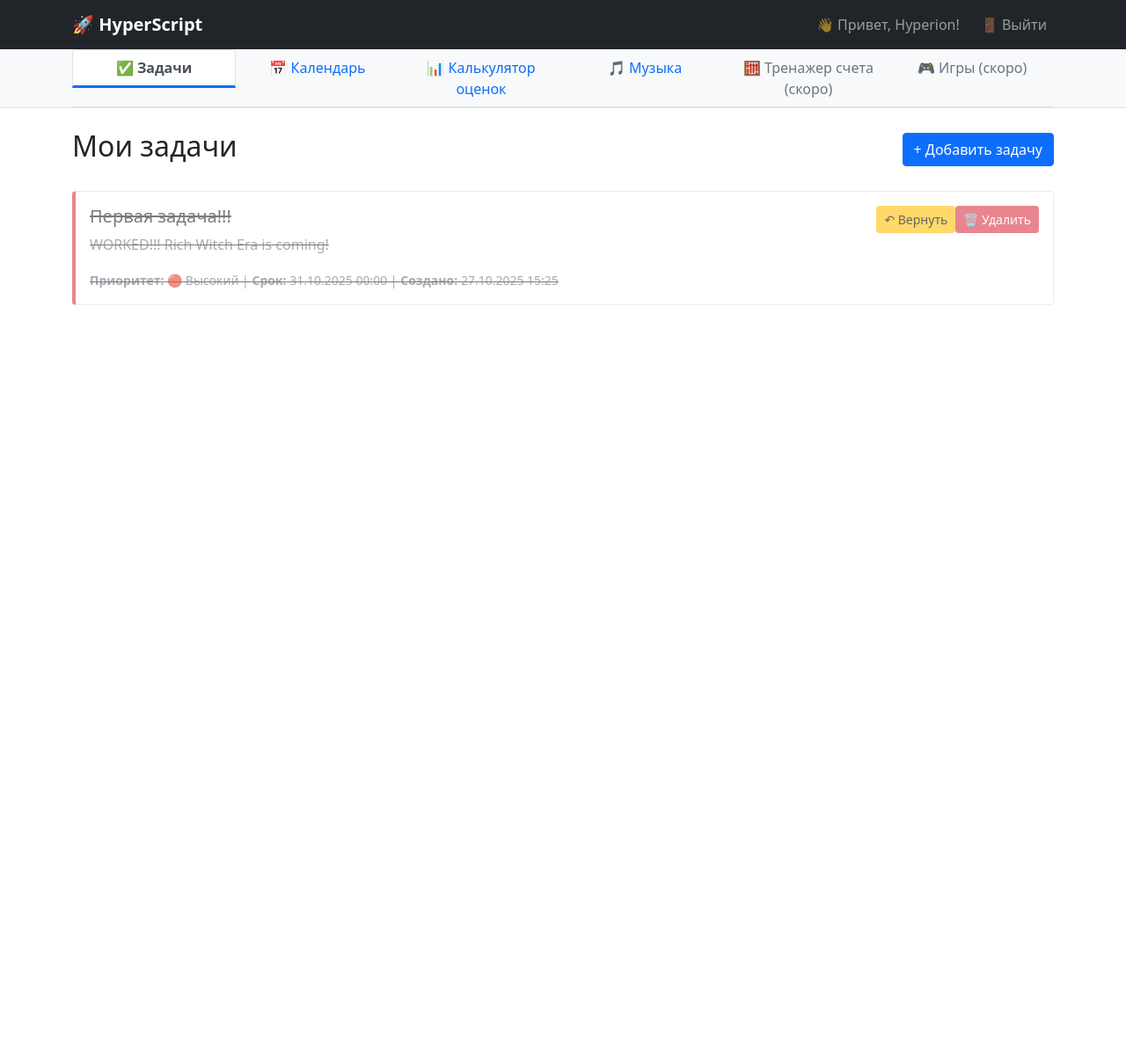
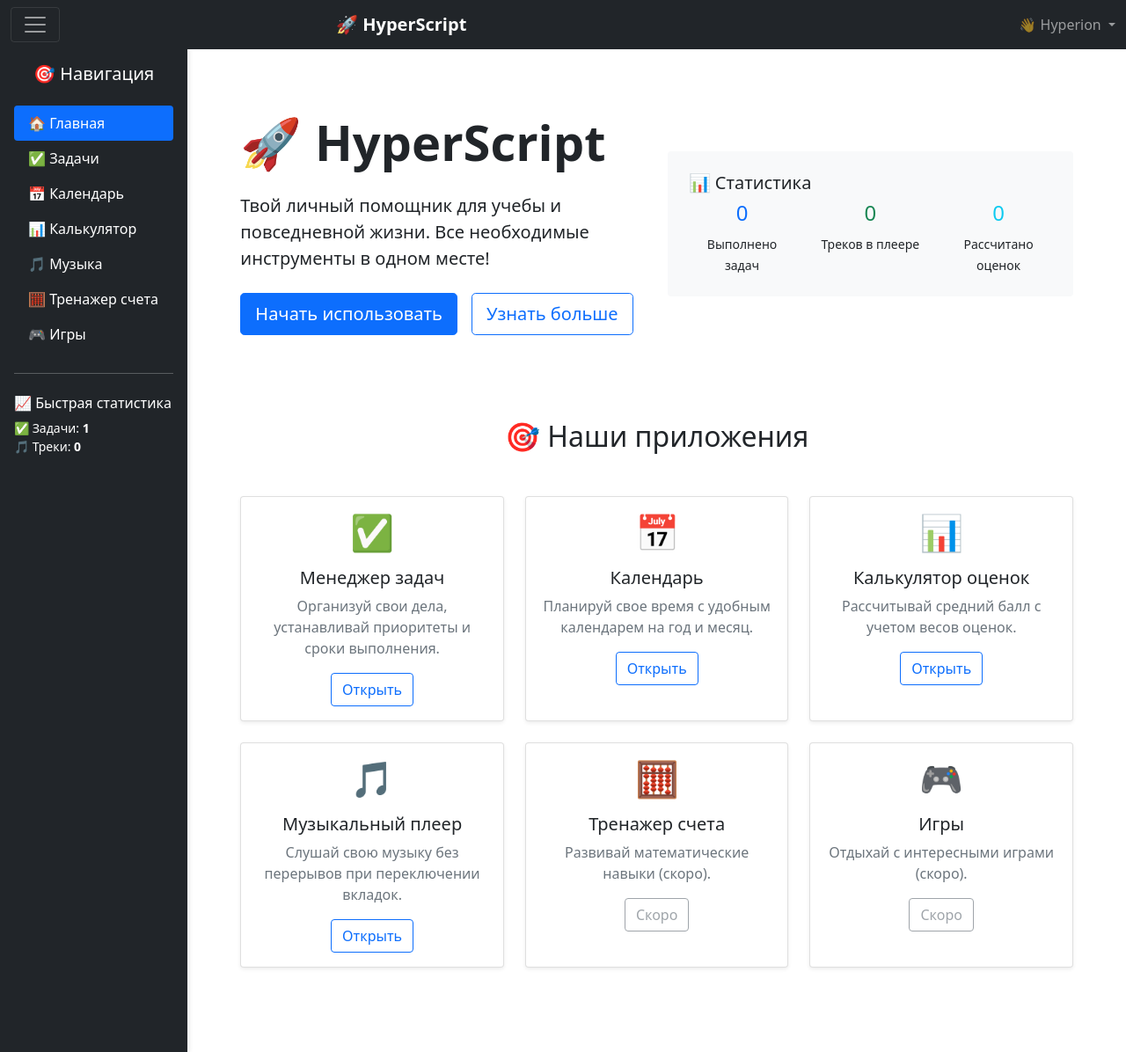
Before and after one commit to Hyperion612/HyperScript, a Django app: page / in a window 1280 px wide. Shown: the whole page at 88% size. Before the commit the page ends 347 px from the top, so only its background shows below. Run offline with Django 5.2, Linux system fonts and the light colour scheme; a user stored in the database is signed in; data comes from the database, SQL or seed files in the repository; data that the repository does not hold is empty.

Commit message:
Добавление главной страницы

```diff
--- a/hyperscript/templates/base.html
+++ b/hyperscript/templates/base.html
@@ -6,90 +6,137 @@
     <title>{% block title %}HyperScript{% endblock %}</title>
     <link href="https://cdn.jsdelivr.net/npm/bootstrap@5.1.3/dist/css/bootstrap.min.css" rel="stylesheet">
     <style>
-        .completed {
-            text-decoration: line-through;
-            opacity: 0.6;
-        }
+        .completed { text-decoration: line-through; opacity: 0.6; }
         .priority-low { border-left: 4px solid #0d6efd; }
         .priority-medium { border-left: 4px solid #ffc107; }
         .priority-high { border-left: 4px solid #dc3545; }
 
-        /* Стили для активной вкладки */
-        .nav-tabs .nav-link.active {
-            font-weight: bold;
-            border-bottom: 3px solid #0d6efd;
+        /* Сайдбар */
+        .sidebar {
+            min-height: 100vh;
+            box-shadow: 2px 0 5px rgba(0,0,0,0.1);
+            transition: all 0.3s;
+        }
+        .sidebar.collapsed {
+            margin-left: -250px;
+        }
+        .main-content {
+            transition: all 0.3s;
+        }
+        .sidebar-toggle {
+            cursor: pointer;
         }
 
-        /* Убираем стандартные отступы у навбара */
-        .navbar {
-            margin-bottom: 0;
-        }
+        /* Навигация */
+        .nav-link { transition: all 0.2s; }
+        .nav-link:hover { background-color: rgba(255,255,255,0.1); }
     </style>
 </head>
 <body>
-    <!-- Верхняя навигационная панель -->
-    <nav class="navbar navbar-expand-lg navbar-dark bg-dark">
-        <div class="container">
-            <a class="navbar-brand fw-bold" href="{% url 'task_list' %}">
+    <!-- Верхняя панель -->
+    <nav class="navbar navbar-dark bg-dark">
+        <div class="container-fluid">
+            <!-- Кнопка сайдбара -->
+            <button class="navbar-toggler sidebar-toggle" type="button">
+                <span class="navbar-toggler-icon"></span>
+            </button>
+
+            <!-- Логотип -->
+            <a class="navbar-brand fw-bold mx-auto" href="{% url 'home' %}">
                 🚀 HyperScript
             </a>
 
+            <!-- Профиль -->
             <div class="navbar-nav ms-auto">
                 {% if user.is_authenticated %}
-                    <span class="navbar-text me-3">👋 Привет, {{ user.username }}!</span>
-                    <a class="nav-link" href="{% url 'logout' %}">🚪 Выйти</a>
+                    <div class="nav-item dropdown">
+                        <a class="nav-link dropdown-toggle" href="#" role="button" data-bs-toggle="dropdown">
+                            👋 {{ user.username }}
+                        </a>
+                        <ul class="dropdown-menu dropdown-menu-end">
+                            <li><a class="dropdown-item" href="{% url 'profile' %}">👤 Профиль</a></li>
+                            <li><hr class="dropdown-divider"></li>
+                            <li><a class="dropdown-item" href="{% url 'logout' %}">🚪 Выйти</a></li>
+                        </ul>
+                    </div>
                 {% else %}
+                    <div class="d-flex gap-2">
                         <a class="nav-link" href="{% url 'login' %}">🔑 Войти</a>
                         <a class="nav-link" href="{% url 'register' %}">📝 Регистрация</a>
+                    </div>
                 {% endif %}
             </div>
         </div>
     </nav>
 
-    <!-- Вкладки приложений -->
-    <div class="bg-light border-bottom">
-        <div class="container">
-            <ul class="nav nav-tabs nav-justified">
+    <div class="container-fluid">
+        <div class="row">
+            <!-- Сайдбар -->
+            <div class="col-md-3 col-lg-2 sidebar bg-dark text-white p-0" id="sidebar">
+                <div class="p-3">
+                    <h5 class="text-center mb-4">🎯 Навигация</h5>
+
+                    <ul class="nav nav-pills flex-column">
                         <li class="nav-item">
-                    <a class="nav-link {% if request.resolver_match.url_name == 'task_list' %}active{% endif %}"
+                            <a class="nav-link text-white {% if request.resolver_match.url_name == 'home' %}active{% endif %}"
+                               href="{% url 'home' %}">
+                                🏠 Главная
+                            </a>
+                        </li>
+                        <li class="nav-item">
+                            <a class="nav-link text-white {% if 'tasks' in request.path %}active{% endif %}"
                                href="{% url 'task_list' %}">
                                 ✅ Задачи
                             </a>
                         </li>
                         <li class="nav-item">
-                    <a class="nav-link {% if 'calendar' in request.path %}active{% endif %}"
+                            <a class="nav-link text-white {% if 'calendar' in request.path %}active{% endif %}"
                                href="{% url 'year_calendar' %}">
                                 📅 Календарь
                             </a>
                         </li>
                         <li class="nav-item">
-                    <a class="nav-link {% if 'calculator' in request.path %}active{% endif %}"
+                            <a class="nav-link text-white {% if 'calculator' in request.path %}active{% endif %}"
                                href="{% url 'grade_calculator' %}">
-                        📊 Калькулятор оценок
+                                📊 Калькулятор
                             </a>
                         </li>
                         <li class="nav-item">
-    <a class="nav-link {% if 'music' in request.path %}active{% endif %}"
+                            <a class="nav-link text-white {% if 'music' in request.path %}active{% endif %}"
                                href="{% url 'music_player' %}">
                                 🎵 Музыка
                             </a>
                         </li>
                         <li class="nav-item">
-                    <a class="nav-link disabled" href="#">
-                        🧮 Тренажер счета (скоро)
+                            <a class="nav-link text-white disabled" href="#">
+                                🧮 Тренажер счета
                             </a>
                         </li>
                         <li class="nav-item">
-                    <a class="nav-link disabled" href="#">
-                        🎮 Игры (скоро)
+                            <a class="nav-link text-white disabled" href="#">
+                                🎮 Игры
                             </a>
                         </li>
                     </ul>
+
+                    <hr class="my-4">
+
+                    <!-- Статистика -->
+                    {% if user.is_authenticated %}
+                    <div class="small">
+                        <h6>📈 Быстрая статистика</h6>
+                        <div class="mt-2">
+                            <div>✅ Задачи: <strong>{{ user.task_set.count|default:"0" }}</strong></div>
+                            <div>🎵 Треки: <strong>{{ user.musictrack_set.count|default:"0" }}</strong></div>
+                        </div>
+                    </div>
+                    {% endif %}
                 </div>
             </div>
 
-    <!-- Основное содержимое -->
-    <main class="container mt-4">
+            <!-- Основной контент -->
+            <div class="col-md-9 col-lg-10 main-content" id="mainContent">
+                <main class="p-4">
                     {% if messages %}
                         {% for message in messages %}
                             <div class="alert alert-{{ message.tags }} alert-dismissible fade show">
@@ -102,22 +149,77 @@
                     {% block content %}
                     {% endblock %}
                 </main>
+            </div>
+        </div>
+    </div>
+
+    <!-- Глобальный музыкальный плеер -->
+    <div id="globalPlayer" class="card fixed-bottom mb-3 mx-3" style="display: none; z-index: 1050;">
+        <div class="card-body py-2">
+            <div class="row align-items-center">
+                <div class="col-md-4">
+                    <strong id="nowPlaying">Не играет</strong>
+                </div>
+                <div class="col-md-6">
+                    <audio id="globalAudio" controls class="w-100">
+                        Ваш браузер не поддерживает аудио элементы.
+                    </audio>
+                </div>
+                <div class="col-md-2 text-end">
+                    <button onclick="stopGlobalPlayback()" class="btn btn-sm btn-danger">✖ Стоп</button>
+                </div>
+            </div>
+        </div>
+    </div>
 
     <script src="https://cdn.jsdelivr.net/npm/bootstrap@5.1.3/dist/js/bootstrap.bundle.min.js"></script>
 
-    <!-- Скрипт для подсветки активной вкладки -->
     <script>
-        document.addEventListener('DOMContentLoaded', function() {
-            // Автоматически определяем активную вкладку по URL
-            const currentPath = window.location.pathname;
-            const navLinks = document.querySelectorAll('.nav-tabs .nav-link');
+        // Управление сайдбаром
+        document.querySelector('.sidebar-toggle').addEventListener('click', function() {
+            const sidebar = document.getElementById('sidebar');
+            const mainContent = document.getElementById('mainContent');
 
-            navLinks.forEach(link => {
-                if (link.href.includes(currentPath) && currentPath !== '/') {
-                    link.classList.add('active');
+            sidebar.classList.toggle('collapsed');
+            mainContent.classList.toggle('col-md-12');
+        });
+
+        // Адаптивный сайдбар
+        function handleResize() {
+            const sidebar = document.getElementById('sidebar');
+            const mainContent = document.getElementById('mainContent');
+
+            if (window.innerWidth < 768) {
+                sidebar.classList.add('collapsed');
+                mainContent.classList.add('col-md-12');
             }
-            });
-        });
+        }
+
+        window.addEventListener('resize', handleResize);
+        document.addEventListener('DOMContentLoaded', handleResize);
+
+        // Музыкальный плеер (если используется)
+        let globalAudio = document.getElementById('globalAudio');
+        let globalPlayer = document.getElementById('globalPlayer');
+        let nowPlaying = document.getElementById('nowPlaying');
+
+        function playGlobal(audioUrl, trackTitle) {
+            if (globalAudio && globalPlayer && nowPlaying) {
+                globalAudio.src = audioUrl;
+                globalAudio.play();
+                nowPlaying.textContent = `Сейчас играет: ${trackTitle}`;
+                globalPlayer.style.display = 'block';
+            }
+        }
+
+        function stopGlobalPlayback() {
+            if (globalAudio && globalPlayer && nowPlaying) {
+                globalAudio.pause();
+                globalAudio.currentTime = 0;
+                globalPlayer.style.display = 'none';
+                nowPlaying.textContent = 'Не играет';
+            }
+        }
     </script>
 </body>
 </html>
--- /dev/null
+++ b/hyperscript/templates/home.html
@@ -0,0 +1,111 @@
+{% extends 'base.html' %}
+
+{% block title %}HyperScript - Главная{% endblock %}
+
+{% block content %}
+<div class="container">
+    <!-- Герой-секция -->
+    <div class="row align-items-center py-5">
+        <div class="col-lg-6">
+            <h1 class="display-4 fw-bold mb-4">🚀 HyperScript</h1>
+            <p class="lead mb-4">Твой личный помощник для учебы и повседневной жизни. Все необходимые инструменты в одном месте!</p>
+            <div class="d-flex gap-3">
+                <a href="{% url 'task_list' %}" class="btn btn-primary btn-lg">Начать использовать</a>
+                <a href="#apps" class="btn btn-outline-primary btn-lg">Узнать больше</a>
+            </div>
+        </div>
+        <div class="col-lg-6">
+            <div class="card bg-light border-0">
+                <div class="card-body p-4">
+                    <h5>📊 Статистика</h5>
+                    <div class="row text-center">
+                        <div class="col-4">
+                            <div class="h4 text-primary">{{ completed_tasks|default:"0" }}</div>
+                            <small>Выполнено задач</small>
+                        </div>
+                        <div class="col-4">
+                            <div class="h4 text-success">{{ uploaded_tracks|default:"0" }}</div>
+                            <small>Треков в плеере</small>
+                        </div>
+                        <div class="col-4">
+                            <div class="h4 text-info">{{ calculated_grades|default:"0" }}</div>
+                            <small>Рассчитано оценок</small>
+                        </div>
+                    </div>
+                </div>
+            </div>
+        </div>
+    </div>
+
+    <!-- Приложения -->
+    <div id="apps" class="row py-5">
+        <h2 class="text-center mb-5">🎯 Наши приложения</h2>
+
+        <div class="col-md-4 mb-4">
+            <div class="card h-100 shadow-sm">
+                <div class="card-body text-center">
+                    <div class="h1 mb-3">✅</div>
+                    <h5>Менеджер задач</h5>
+                    <p class="text-muted">Организуй свои дела, устанавливай приоритеты и сроки выполнения.</p>
+                    <a href="{% url 'task_list' %}" class="btn btn-outline-primary">Открыть</a>
+                </div>
+            </div>
+        </div>
+
+        <div class="col-md-4 mb-4">
+            <div class="card h-100 shadow-sm">
+                <div class="card-body text-center">
+                    <div class="h1 mb-3">📅</div>
+                    <h5>Календарь</h5>
+                    <p class="text-muted">Планируй свое время с удобным календарем на год и месяц.</p>
+                    <a href="{% url 'year_calendar' %}" class="btn btn-outline-primary">Открыть</a>
+                </div>
+            </div>
+        </div>
+
+        <div class="col-md-4 mb-4">
+            <div class="card h-100 shadow-sm">
+                <div class="card-body text-center">
+                    <div class="h1 mb-3">📊</div>
+                    <h5>Калькулятор оценок</h5>
+                    <p class="text-muted">Рассчитывай средний балл с учетом весов оценок.</p>
+                    <a href="{% url 'grade_calculator' %}" class="btn btn-outline-primary">Открыть</a>
+                </div>
+            </div>
+        </div>
+
+        <div class="col-md-4 mb-4">
+            <div class="card h-100 shadow-sm">
+                <div class="card-body text-center">
+                    <div class="h1 mb-3">🎵</div>
+                    <h5>Музыкальный плеер</h5>
+                    <p class="text-muted">Слушай свою музыку без перерывов при переключении вкладок.</p>
+                    <a href="{% url 'music_player' %}" class="btn btn-outline-primary">Открыть</a>
+                </div>
+            </div>
+        </div>
+
+        <div class="col-md-4 mb-4">
+            <div class="card h-100 shadow-sm">
+                <div class="card-body text-center">
+                    <div class="h1 mb-3">🧮</div>
+                    <h5>Тренажер счета</h5>
+                    <p class="text-muted">Развивай математические навыки (скоро).</p>
+                    <button class="btn btn-outline-secondary" disabled>Скоро</button>
+                </div>
+            </div>
+        </div>
+
+        <div class="col-md-4 mb-4">
+            <div class="card h-100 shadow-sm">
+                <div class="card-body text-center">
+                    <div class="h1 mb-3">🎮</div>
+                    <h5>Игры</h5>
+                    <p class="text-muted">Отдыхай с интересными играми (скоро).</p>
+                    <button class="btn btn-outline-secondary" disabled>Скоро</button>
+                </div>
+            </div>
+        </div>
+    </div>
+</div>
+{% endblock %}
--- a/hyperscript/todo/urls.py
+++ b/hyperscript/todo/urls.py
@@ -2,8 +2,10 @@ from django.urls import path
 from . import views
 
 urlpatterns = [
-    path('', views.task_list, name='task_list'),
-    path('add/', views.add_task, name='add_task'),
-    path('complete/<int:task_id>/', views.complete_task, name='complete_task'),
-    path('delete/<int:task_id>/', views.delete_task, name='delete_task'),
+    path('', views.home, name='home'),  # Новая главная страница
+    path('tasks/', views.task_list, name='task_list'),  # Задачи теперь по другому пути
+    path('tasks/add/', views.add_task, name='add_task'),
+    path('tasks/complete/<int:task_id>/', views.complete_task, name='complete_task'),
+    path('tasks/delete/<int:task_id>/', views.delete_task, name='delete_task'),
+    path('profile/', views.profile, name='profile'),
 ]
--- a/hyperscript/todo/views.py
+++ b/hyperscript/todo/views.py
@@ -3,6 +3,14 @@ from django.contrib.auth.decorators import login_required
 from django.contrib import messages
 from .models import Task
 from .forms import TaskForm
+
+def home(request):
+    """Главная страница с обзором приложений"""
+    return render(request, 'home.html')
+
+def profile(request):
+    """Страница профиля пользователя"""
+    return render(request, 'profile.html')
 
 @login_required
 def task_list(request):
```
Also changed, not shown: hyperscript/templates/profile.html (added, +58 -0 lines). Lines whose indentation alone changed are shown as unchanged.
